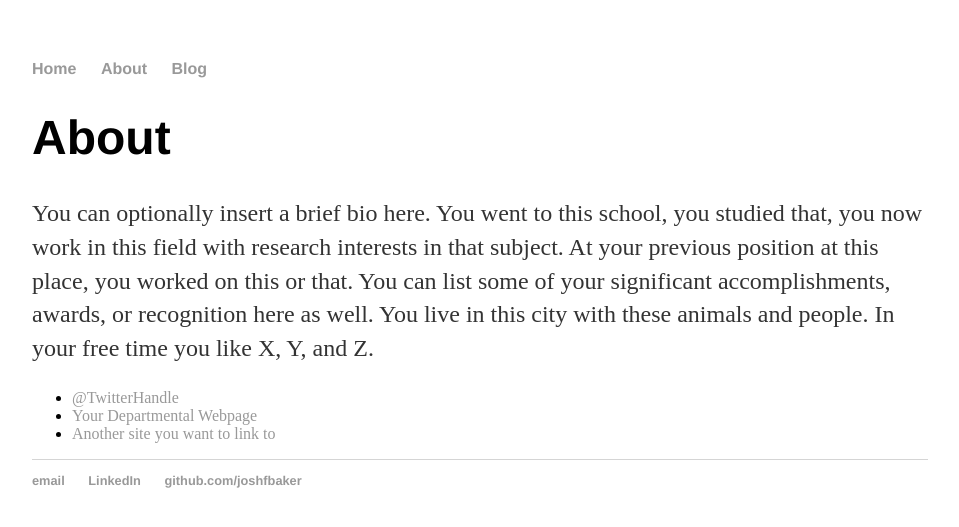
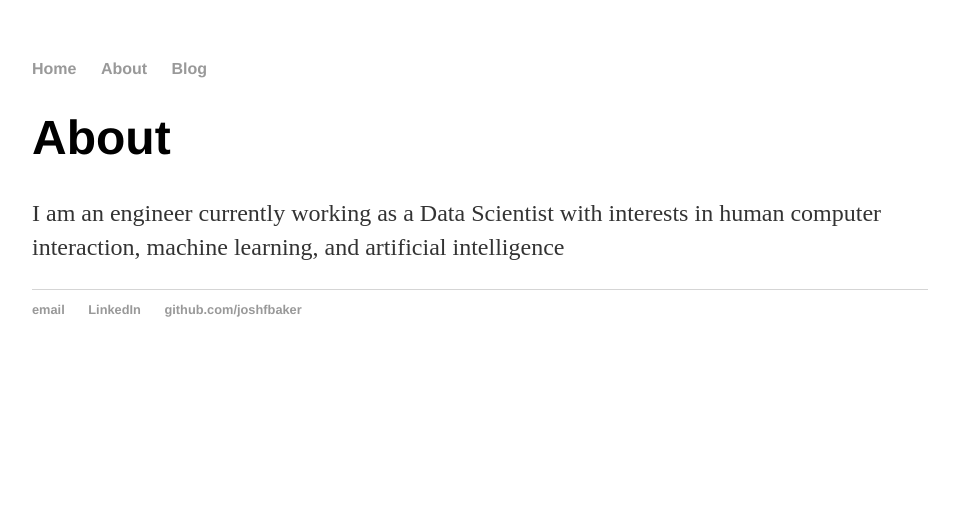
Before and after one commit to joshfbaker/joshfbaker.github.io, a Jekyll site: the page built from about/index.html, in a window 1280 px wide. Shown: the top 527 px of the page, without its empty margins (160-1119 px from the left). Built offline with Jekyll 4.4.1, drawn with Linux system fonts in a browser that asks for light colours.

Commit message:
Small changes to files

```diff
--- a/about/index.html
+++ b/about/index.html
@@ -1,15 +1,8 @@
 ---
 layout: default
-title: About Hank Quinlan
+title: About Josh
 ---
-
 		<div class="about">
 			<h1>About</h1>
-			<p>You can optionally insert a brief bio here. You went to this school, you studied that, you now work in this field with research interests in that subject. At your previous position at this place, you worked on this or that. You can list some of your significant accomplishments, awards, or recognition here as well. You live in this city with these animals and people. In your free time you like X, Y, and Z.</p>
-
-			<ul class="contacts">
-				<li><a href="#">@TwitterHandle</a></li>
-				<li><a href="#">Your Departmental Webpage</a></li>
-				<li><a href="#">Another site you want to link to</a></li>
-				</ul>
+			<p>I am an engineer currently working as a Data Scientist with interests in human computer interaction, machine learning, and artificial intelligence</p>
 		</div>
--- a/blog/atom.xml
+++ b/blog/atom.xml
@@ -4,7 +4,7 @@ layout: feed
 <?xml version="1.0" encoding="utf-8"?>
 <feed xmlns="http://www.w3.org/2005/Atom">
 
-	<title>Josh Baker's Blog</title>
+	<title>Josh's Blog</title>
 	<link href="http://joshfbaker.github.io/blog/atom.xml" rel="self"/>
 	<link href="http://joshfbaker.github.io/blog"/>
 	<updated>{{ site.time | date_to_xmlschema }}</updated>
```
